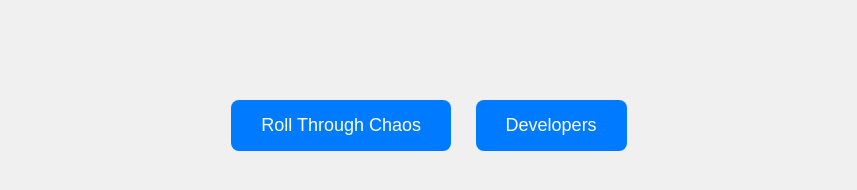
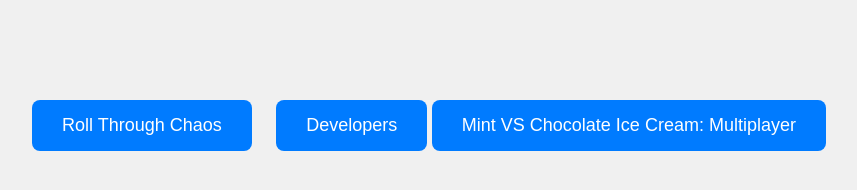
Before and after one commit to JoyCode-Studios/JoyCode-Games, a plain HTML site: page index.html in a window 1280 px wide. Shown: the whole page, without its empty margins (211-1068 px from the left). Drawn offline with Linux system fonts and the light colour scheme.

Commit message:
Add files via upload

```diff
--- a/index.html
+++ b/index.html
@@ -33,5 +33,8 @@
   <button class="chaos-button" style="margin-left: 20px;" onclick="location.href='developers.html'">
     Developers
   </button>
+  <button class="chaos-button" onclick="location.href='genres/puzzle/index.html'">
+    Mint VS Chocolate Ice Cream: Multiplayer
+  </button>
 </body>
 </html>
```
